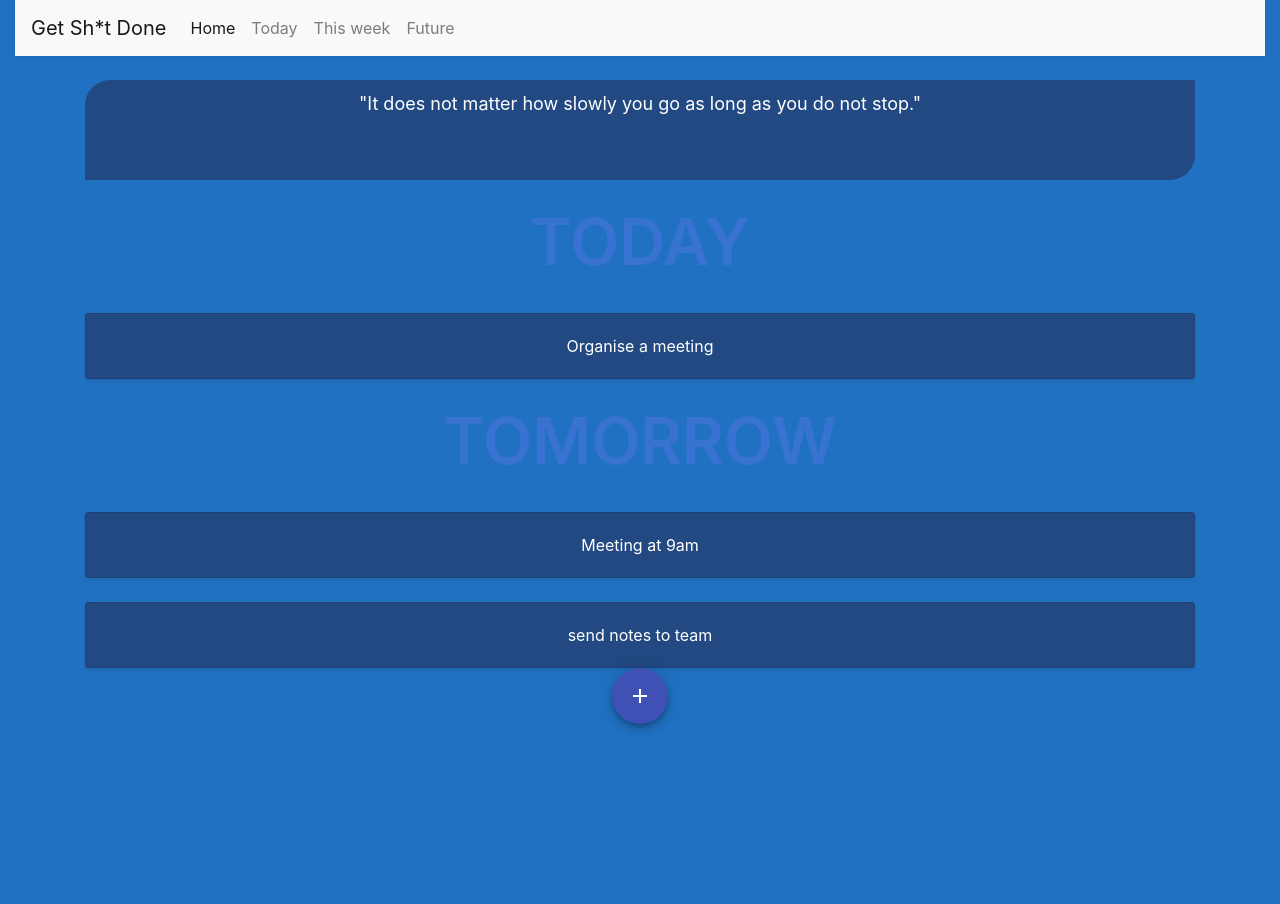
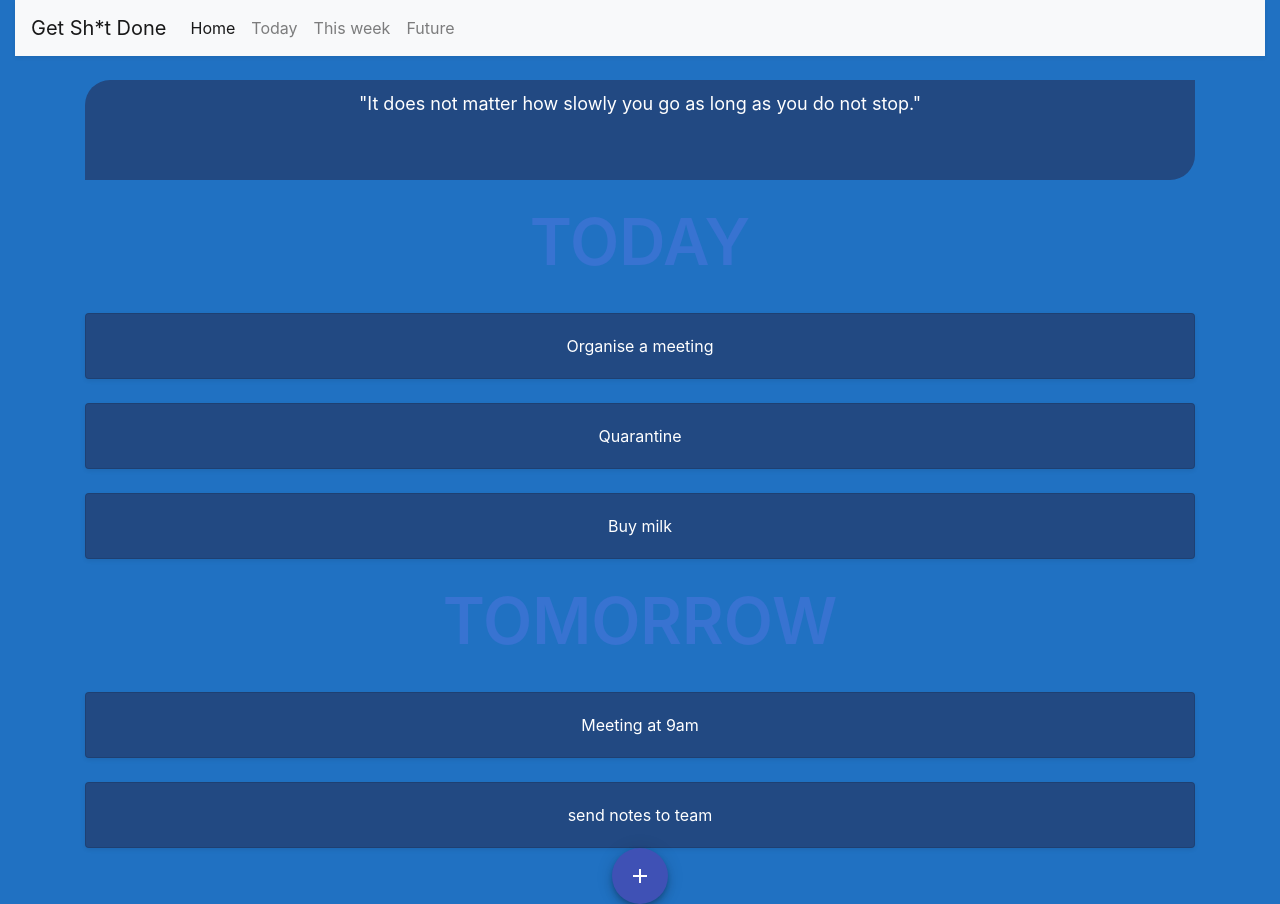
Before and after one commit to BradNichol/todo-app-react, a React (Create React App) app: page / in a window 1280 px wide. Before the commit the page ends 800 px from the top, so only its background shows below. Built offline with nearby package versions, Linux system fonts and the light colour scheme.

Commit message:
more tasks added

```diff
--- a/src/App.js
+++ b/src/App.js
@@ -17,6 +17,20 @@ function App() {
       dueDate: "2020-03-04",
       completed: false,
       id: 1
+    },
+    {
+      task: "Quarantine",
+      type: "work",
+      dueDate: "2020-03-04",
+      completed: false,
+      id: 2
+    },
+    {
+      task: "Buy milk",
+      type: "personal",
+      dueDate: "2020-03-04",
+      completed: false,
+      id: 3
     }
 
   ]);
```
